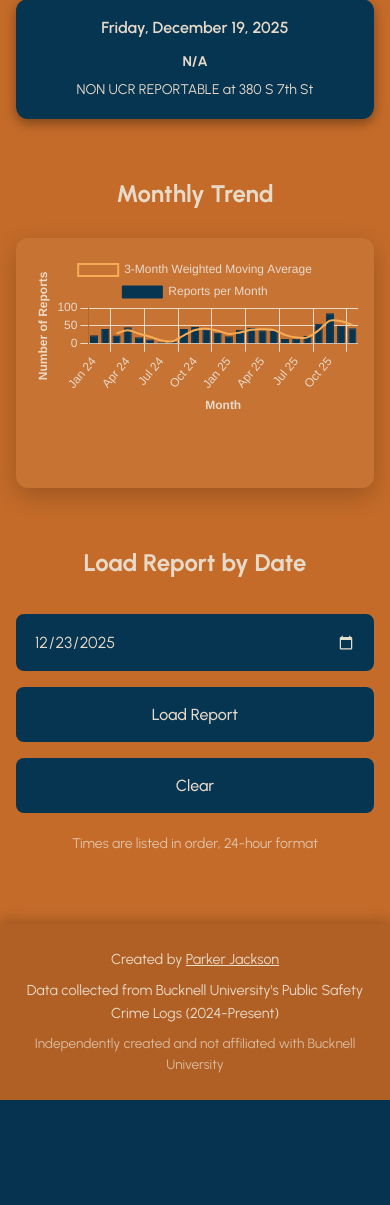
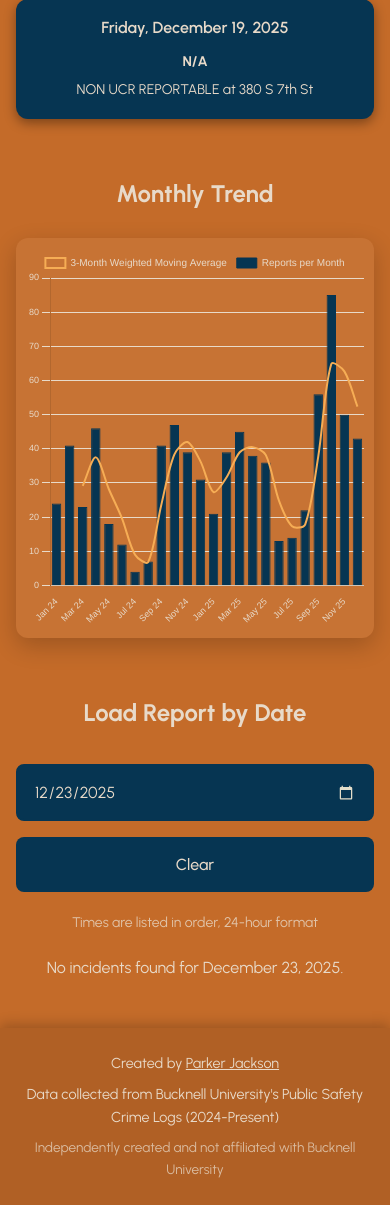
Before and after one commit to prjackson17/bucknell_psafe_incidents, a Flask app: page / in a window 390 px wide. Shown: the part 1157-2362 px from the top of the page. Before the commit the page ends 2257 px from the top, so only its background shows below. Run offline with Flask 3, Linux system fonts and the light colour scheme; data that the repository does not hold is empty.

Commit message:
mobile updates, remove load report button, done automatically

```diff
--- a/static/script.js
+++ b/static/script.js
@@ -111,6 +111,8 @@ function renderChart(labels, values) {
     const weights = [3, 2, 1];
     const wma = computeWeightedMovingAverage(values, weights);
 
+    const isMobile = window.innerWidth <= 768;
+
     chart = new Chart(ctx, {
         type: 'bar',
         data: {
@@ -137,6 +139,7 @@ function renderChart(labels, values) {
         },
         options: {
             responsive: true,
+            maintainAspectRatio: !isMobile,
             interaction: {
                 mode: 'index',
                 intersect: false,
@@ -144,28 +147,33 @@ function renderChart(labels, values) {
             scales: {
                 x: {
                     title: {
-                        display: true,
+                        display: !isMobile,
                         text: 'Month',
                         color: tanText,
-                        font: { weight: 'bold' }
+                        font: { weight: 'bold', size: isMobile ? 10 : 12 }
                     },
                     ticks: {
-                        color: tanText
+                        color: tanText,
+                        font: { size: isMobile ? 9 : 11 },
+                        maxRotation: isMobile ? 45 : 0,
+                        minRotation: isMobile ? 45 : 0
                     },
                     grid: {
-                        color: tanText
+                        color: tanText,
+                        display: !isMobile
                     }
                 },
                 y: {
                     beginAtZero: true,
                     title: {
-                        display: true,
+                        display: !isMobile,
                         text: 'Number of Reports',
                         color: tanText,
-                        font: { weight: 'bold' }
+                        font: { weight: 'bold', size: isMobile ? 10 : 12 }
                     },
                     ticks: {
-                        color: tanText
+                        color: tanText,
+                        font: { size: isMobile ? 9 : 11 }
                     },
                     grid: {
                         color: tanText
@@ -176,7 +184,9 @@ function renderChart(labels, values) {
                 legend: {
                     position: 'top',
                     labels: {
-                        color: tanText
+                        color: tanText,
+                        font: { size: isMobile ? 10 : 12 },
+                        boxWidth: isMobile ? 20 : 40
                     }
                 }
             }
@@ -272,10 +282,19 @@ function getMaxDate() {
 
     dateInput.value = formattedDate;
     dateInput.max = formattedDate;
+
+    // Automatically load the report for the most recent date
+    loadReport();
 }
 
 document.addEventListener("DOMContentLoaded", () => {
     loadMonthlyStats();
     loadRecentReports();
     getMaxDate();
+
+    // Auto-load report when date is selected
+    const dateInput = document.getElementById('reportDate');
+    if (dateInput) {
+        dateInput.addEventListener('change', loadReport);
+    }
 });
--- a/static/styles.css
+++ b/static/styles.css
@@ -340,6 +340,7 @@ footer a:hover {
 
     #logo {
         width: 60px;
+        height: 60px;
     }
 
     #headerText h1 {
@@ -370,8 +371,12 @@ footer a:hover {
     }
 
     .chart-wrapper {
-        padding: var(--spacing-sm);
-        min-height: 250px;
+        height: 400px;
+        padding: 10px;
+    }
+
+    #monthlyChart {
+        max-height: 380px;
     }
 
     #userInput {
--- a/templates/index.html
+++ b/templates/index.html
@@ -45,7 +45,6 @@
             </div>
             <div id="userInput">
                 <input type="date" id="reportDate" min="2024-01-01" aria-label="Select report date" />
-                <button onclick="loadReport()">Load Report</button>
                 <button onclick="clearReport()">Clear</button>
             </div>
             <div class="info-notes">
```
